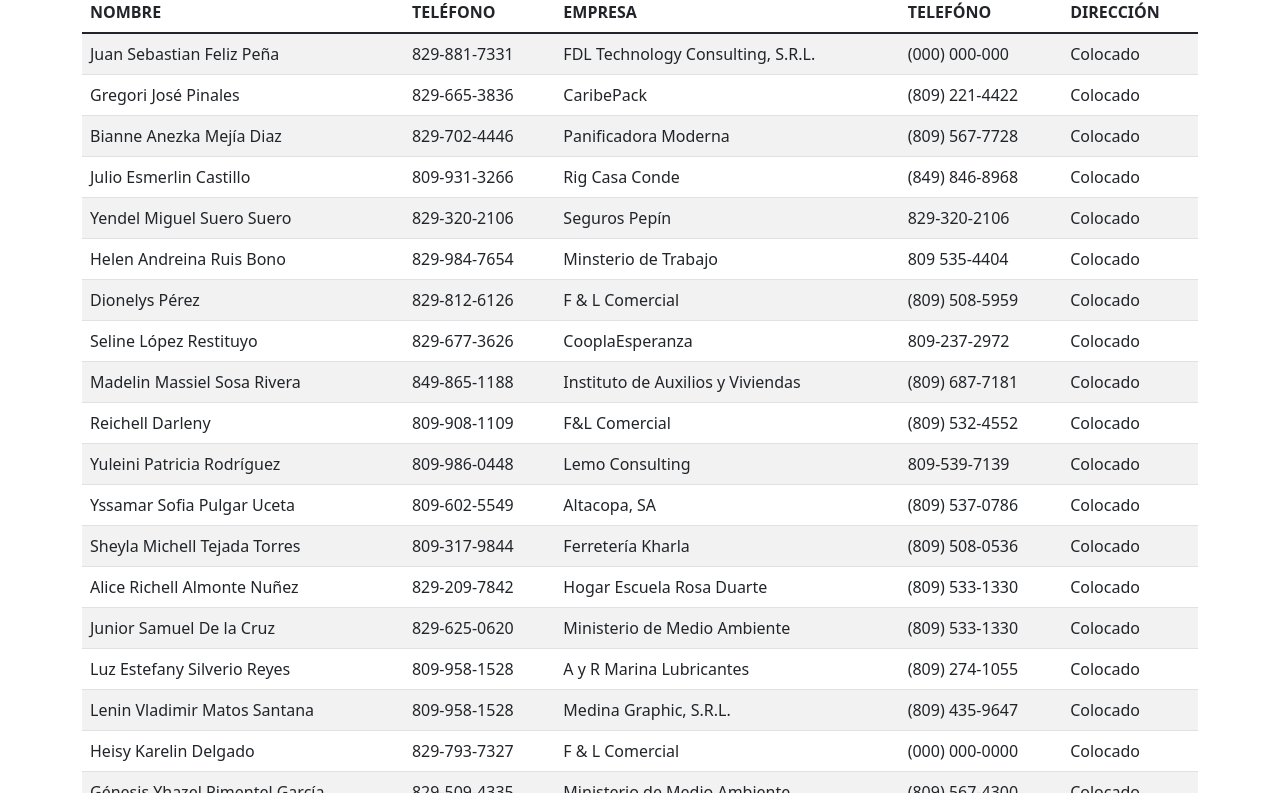
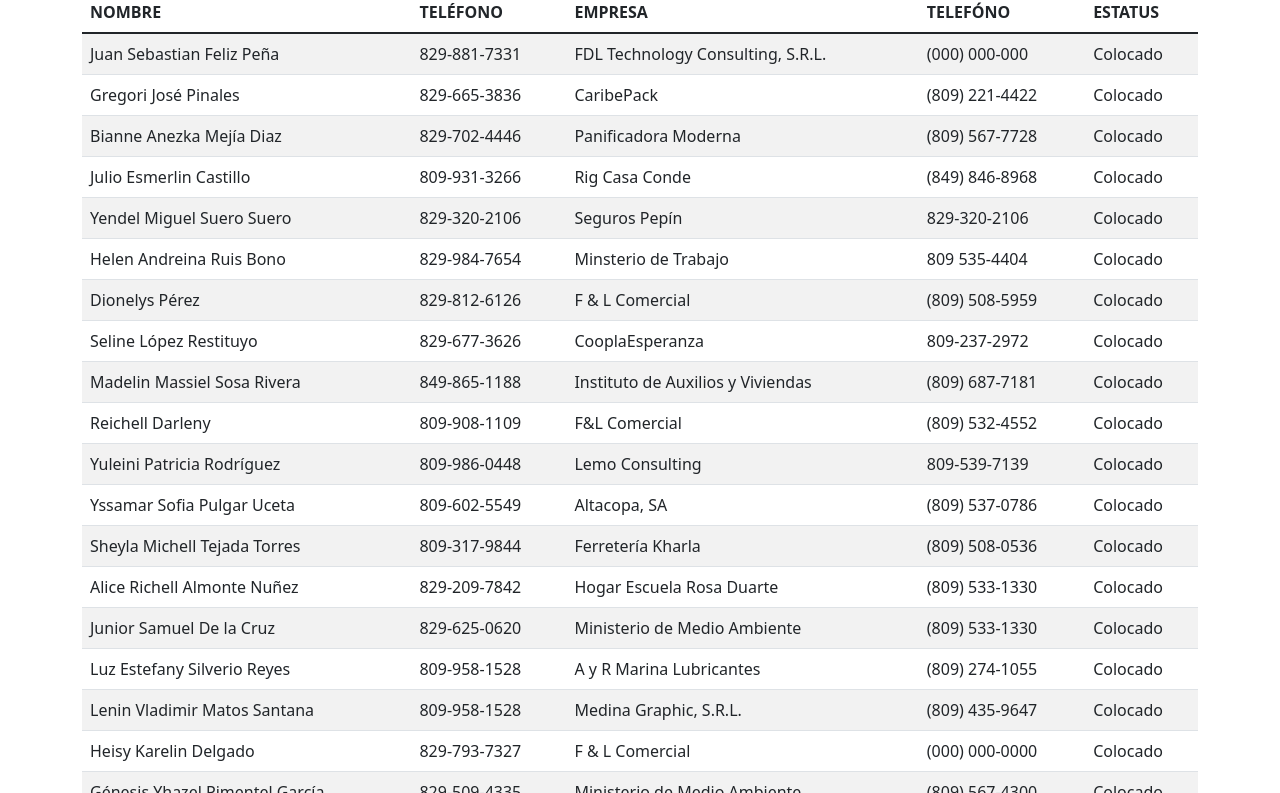
Before and after one commit to Aarias23/pasantes_mercadeo, a plain HTML site: page index.html in a window 1280 px wide. Shown: the part 64-857 px from the top of the page. Drawn offline with nearby package versions, Linux system fonts and the light colour scheme.

Commit message:
Update index.html

```diff
--- a/index.html
+++ b/index.html
@@ -18,7 +18,7 @@
                     <th scope="col">Teléfono</th>
                     <th scope="col">Empresa</th>
                     <th scope="col">Telefóno</th>
-                    <th scope="col">Dirección</th>
+                    <th scope="col">Estatus</th>
                   </tr>
             </thead>
             <tbody>
```
